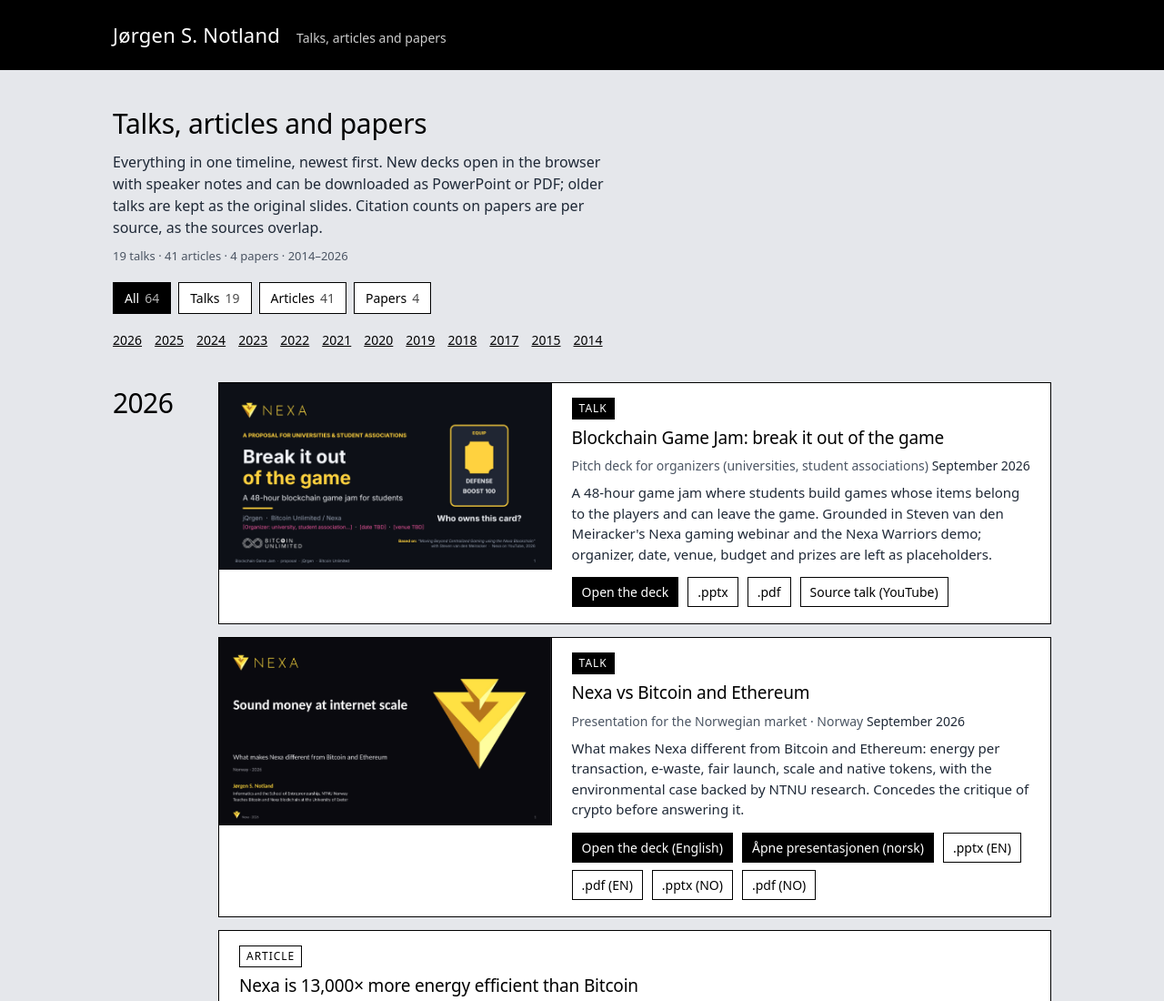
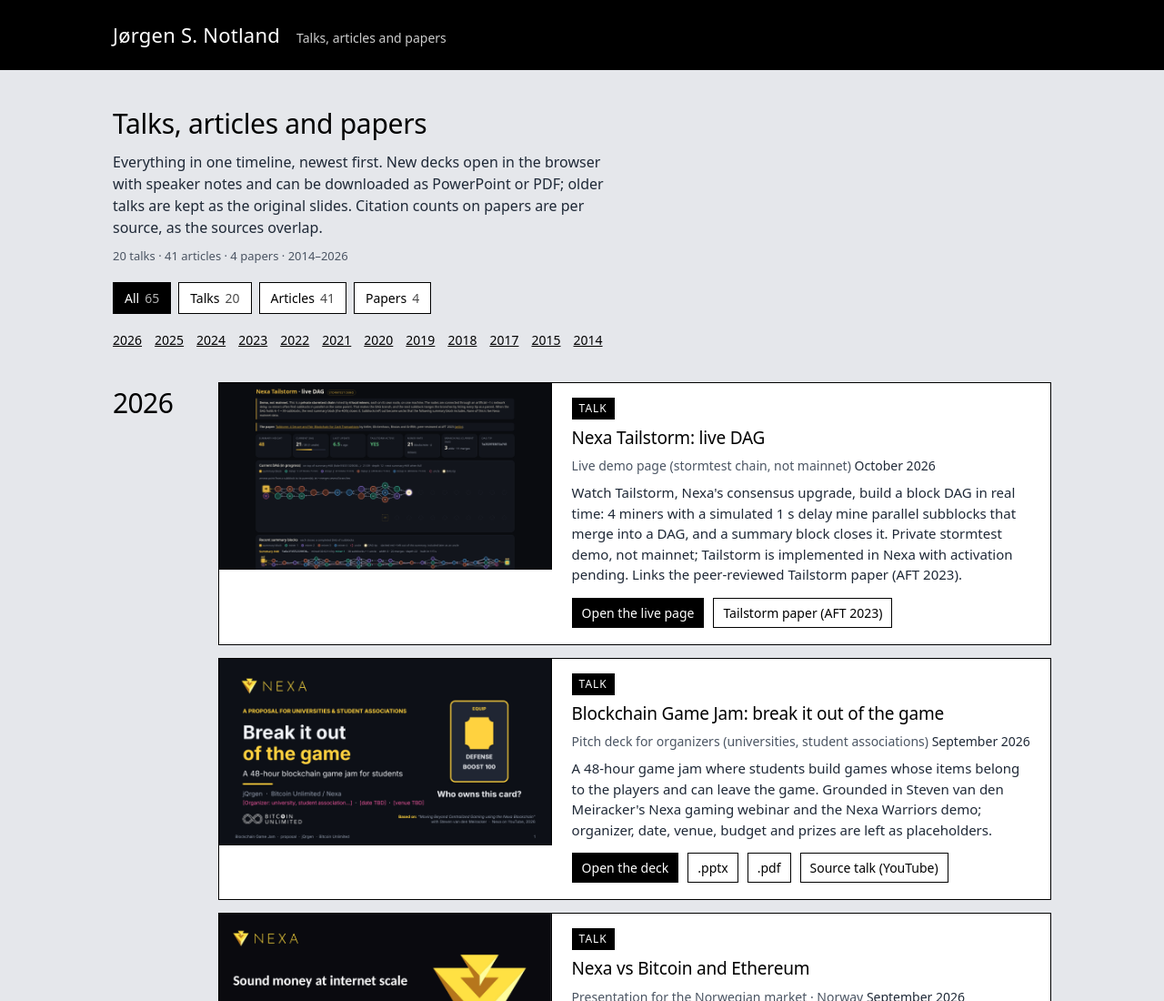
Before and after one commit to jQrgen/presentations, a plain HTML site: page docs/index.html in a window 1280 px wide. Shown: the top 1100 px of the page at 91% size. Drawn offline with Linux system fonts and the light colour scheme.

Commit message:
Home: list the live Tailstorm DAG page

```diff
--- a/docs/index.html
+++ b/docs/index.html
@@ -81,10 +81,10 @@ footer.site a{color:inherit}
   <header>
     <h1>Talks, articles and papers</h1>
     <p class="lede">Everything in one timeline, newest first. New decks open in the browser with speaker notes and can be downloaded as PowerPoint or PDF; older talks are kept as the original slides. Citation counts on papers are per source, as the sources overlap.</p>
-    <p class="counts">19 talks · 41 articles · 4 papers · 2014–2026</p>
+    <p class="counts">20 talks · 41 articles · 4 papers · 2014–2026</p>
     <div class="filter" role="group" aria-label="Show">
-      <button type="button" data-filter="all" aria-pressed="true">All<span class="n">64</span></button>
-      <button type="button" data-filter="talk" aria-pressed="false">Talks<span class="n">19</span></button>
+      <button type="button" data-filter="all" aria-pressed="true">All<span class="n">65</span></button>
+      <button type="button" data-filter="talk" aria-pressed="false">Talks<span class="n">20</span></button>
       <button type="button" data-filter="article" aria-pressed="false">Articles<span class="n">41</span></button>
       <button type="button" data-filter="paper" aria-pressed="false">Papers<span class="n">4</span></button>
     </div>
@@ -94,6 +94,19 @@ footer.site a{color:inherit}
   <section class="year" aria-labelledby="y2026">
     <h2 id="y2026">2026</h2>
     <ol>
+      <li class="item" data-section="talk">
+        <figure class="thumb"><img src="tailstorm/thumb.png" alt="" width="1600" height="900" loading="lazy"></figure>
+        <div class="body">
+          <span class="kind"><span class="sec talk">TALK</span></span>
+          <h3><a href="tailstorm/">Nexa Tailstorm: live DAG</a></h3>
+          <p class="where">Live demo page (stormtest chain, not mainnet) <span class="date">October 2026</span></p>
+
+          <p class="desc">Watch Tailstorm, Nexa's consensus upgrade, build a block DAG in real time: 4 miners with a simulated 1 s delay mine parallel subblocks that merge into a DAG, and a summary block closes it. Private stormtest demo, not mainnet; Tailstorm is implemented in Nexa with activation pending. Links the peer-reviewed Tailstorm paper (AFT 2023).</p>
+
+          <ul class="links"><li><a href="tailstorm/" class="primary">Open the live page</a></li><li><a href="https://doi.org/10.4230/LIPIcs.AFT.2023.6" rel="noopener">Tailstorm paper (AFT 2023)</a></li></ul>
+
+        </div>
+      </li>
       <li class="item" data-section="talk">
         <figure class="thumb"><img src="blockchain-game-jam/slides/01.png" alt="" width="1600" height="900" loading="lazy"></figure>
         <div class="body">
```
Also changed, not shown: src/data/talks.json (+20 -0 lines), docs/tailstorm/thumb.png (added).
